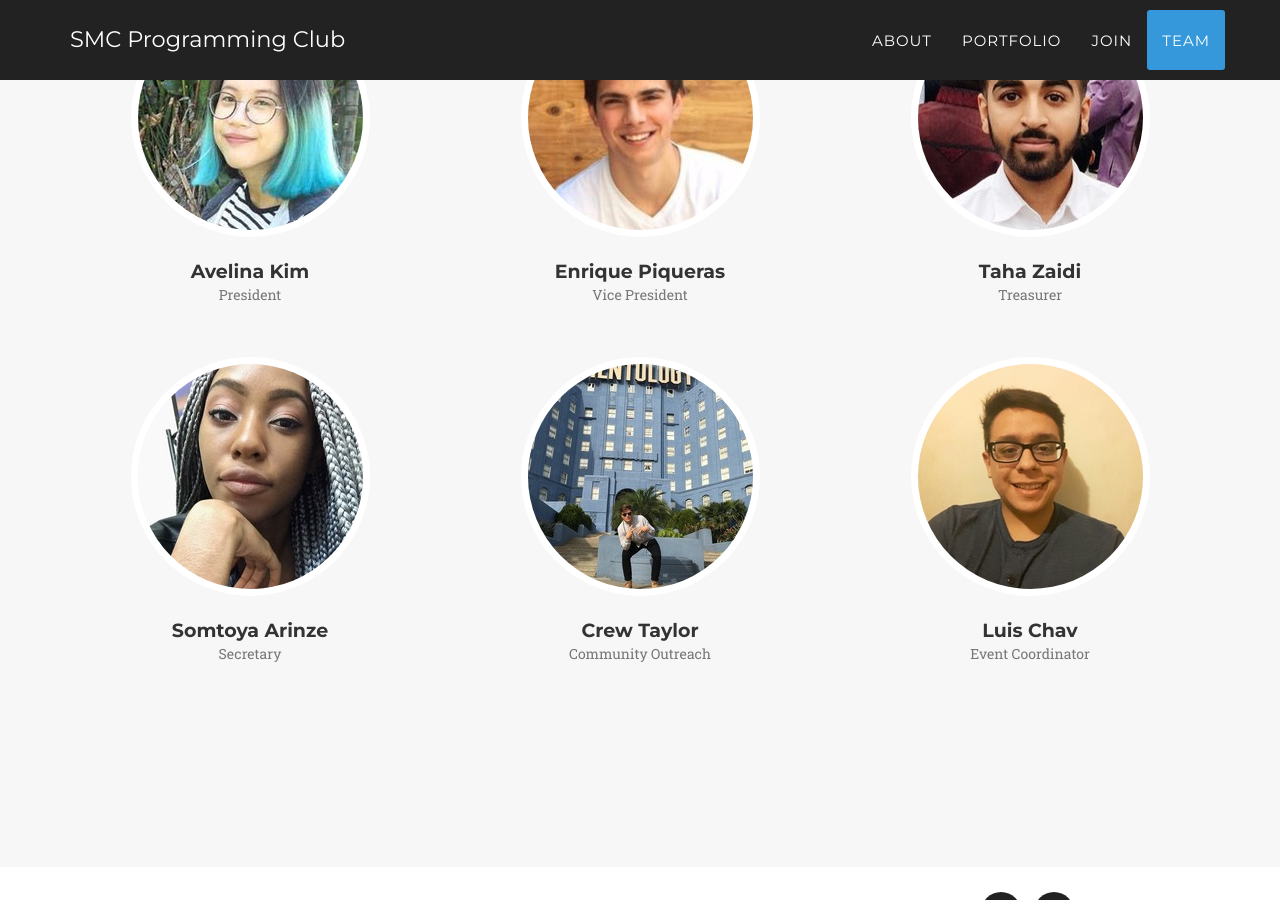
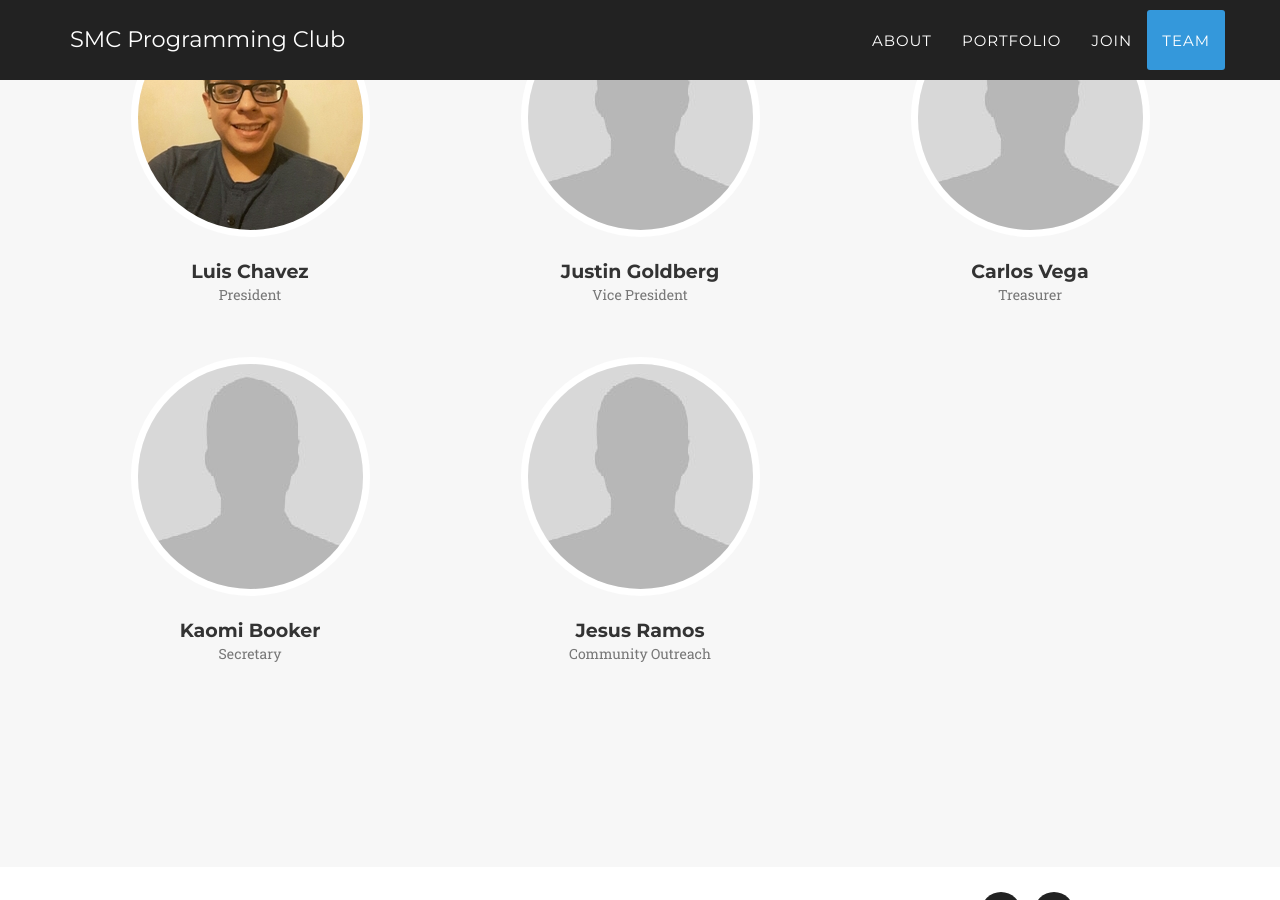
Before and after one commit to SMCProgrammingClub/website, a Jekyll site: the page built from index.html, in a window 1280 px wide and 900 px high, scrolled down 3038 px. Built offline with Jekyll 4.4.1, drawn with Linux system fonts in a browser that asks for light colours; some web fonts are replaced.

Commit message:
Updating Officers

```diff
--- a/_config.yml
+++ b/_config.yml
@@ -18,35 +18,35 @@ color:
 
 # Team names, titles and social links
 people:
-- name: Avelina Kim
-  pic: avelina
+- name: Luis Chavez
+  pic: luis
   position: President
   social:
 
-- name: Enrique Piqueras
-  pic: enrique
+- name: Justin Goldberg
+  pic: placeholder
   position: Vice President
   social:
 
-- name: Taha Zaidi
-  pic: taha
+- name: Carlos Vega
+  pic: placeholder
   position: Treasurer
   social:
 
-- name: Somtoya Arinze
-  pic: somtoya
+- name: Kaomi Booker
+  pic: placeholder
   position: Secretary
   social:
 
-- name: Crew Taylor
-  pic: crew
+- name: Jesus Ramos
+  pic: placeholder
   position: Community Outreach
   social:
 
-- name: Luis Chav
-  pic: luis
-  position: Event Coordinator
-  social:
+#- name: Luis Chavez
+#  pic: luis
+#  position: Event Coordinator
+#  social:
 
 
 # Social networks usernames (many more available: google-plus, flickr, dribbble, pinterest, instagram, tumblr, linkedin, etc.)
```
